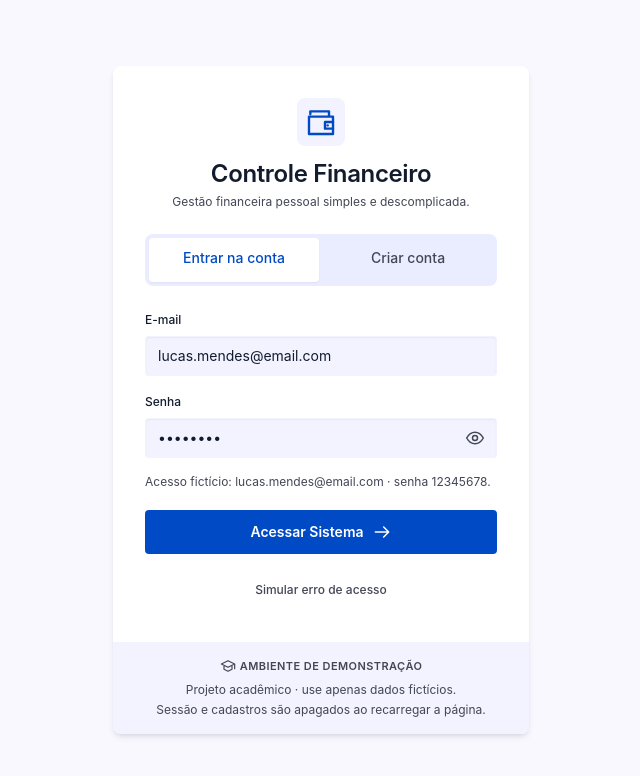
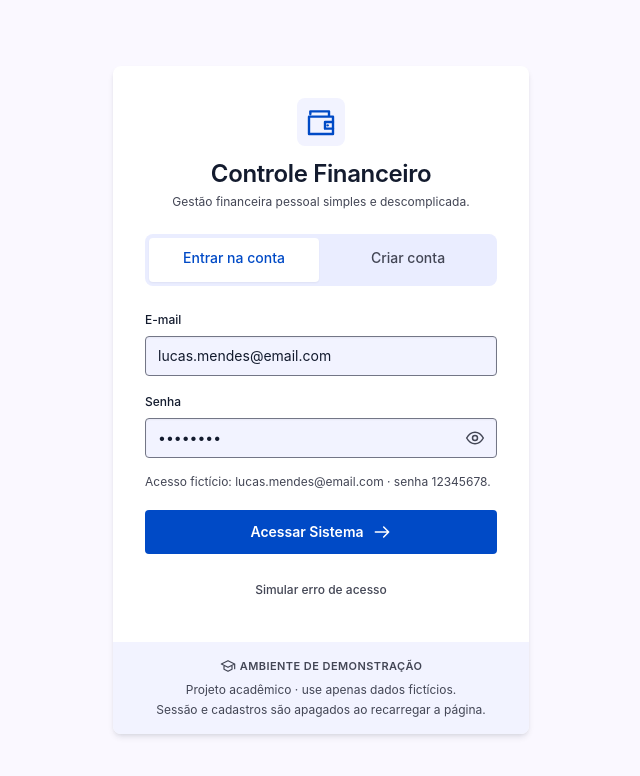
Before and after one commit to Glezier/controle-financeiro, a React (Vite) app in the folder frontend/: page /login in a window 1280 px wide. Shown: the top 776 px of the page, without its empty margins (319-959 px from the left). Built offline with nearby package versions, Linux system fonts and the light colour scheme; a web font is replaced by a local one.

Commit message:
fix: improve form field and placeholder contrast

```diff
--- a/frontend/src/styles/auth.css
+++ b/frontend/src/styles/auth.css
@@ -79,7 +79,7 @@
   .auth-form .ui-field input {
     background: var(--color-surface-subtle);
     box-shadow: inset 0 1px 2px rgb(19 27 46 / 5%);
-    border-color: transparent;
+    border-color: var(--color-ink-muted);
   }
   .auth-form .ui-field input:focus {
     background: var(--color-surface);
--- a/frontend/src/styles/components.css
+++ b/frontend/src/styles/components.css
@@ -101,14 +101,14 @@
     width: 100%;
     min-width: 0;
     min-height: 2.5rem;
-    border: 1px solid var(--color-border);
+    border: 1px solid var(--color-ink-muted);
     border-radius: var(--radius-control);
     background: var(--color-surface);
     color: var(--color-ink);
     padding: 0.5rem 0.75rem;
   }
   .ui-field input::placeholder {
-    color: var(--color-ink-muted);
+    color: var(--color-ink-secondary);
   }
   .ui-field :is(input, select):focus {
     border-color: var(--color-primary);
```
